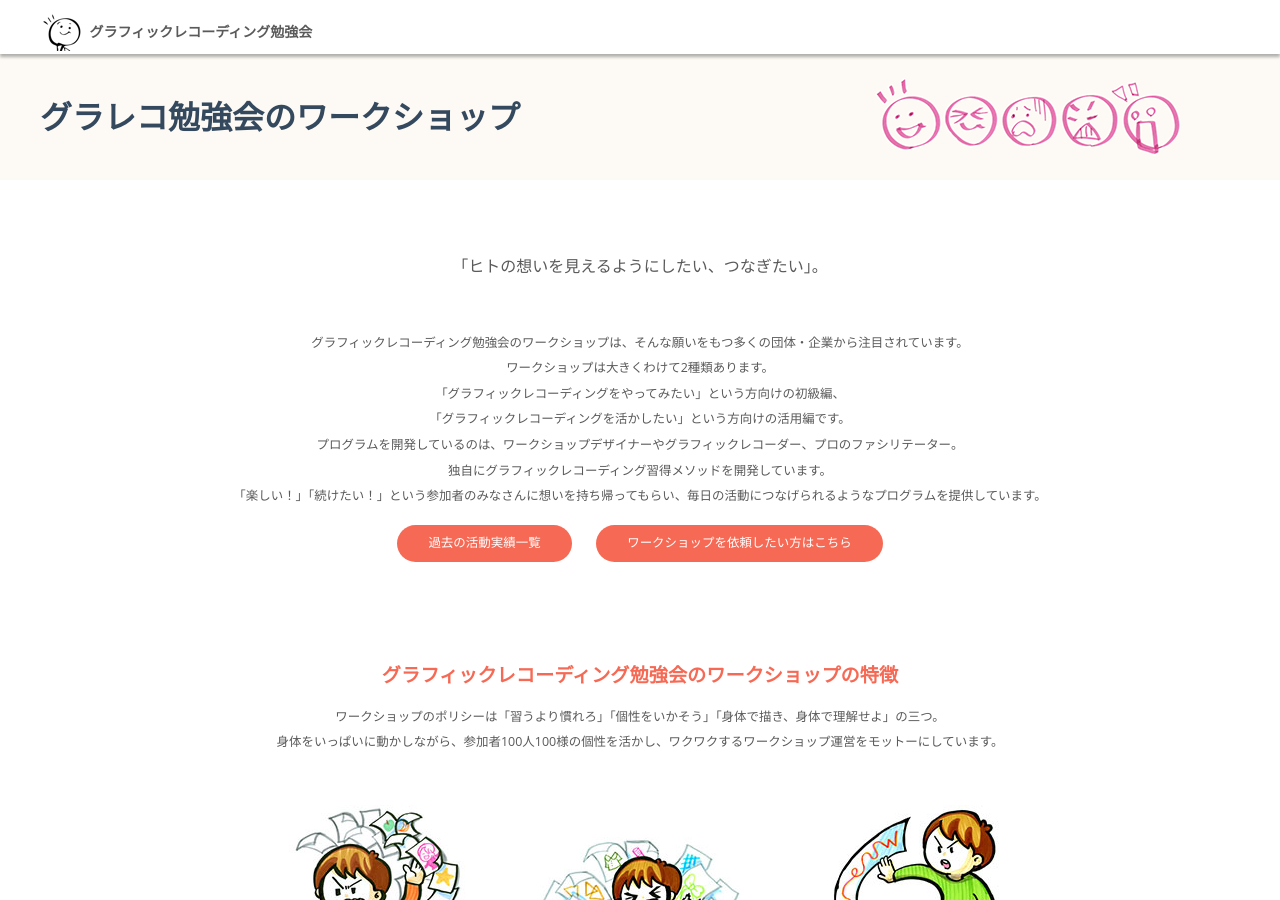
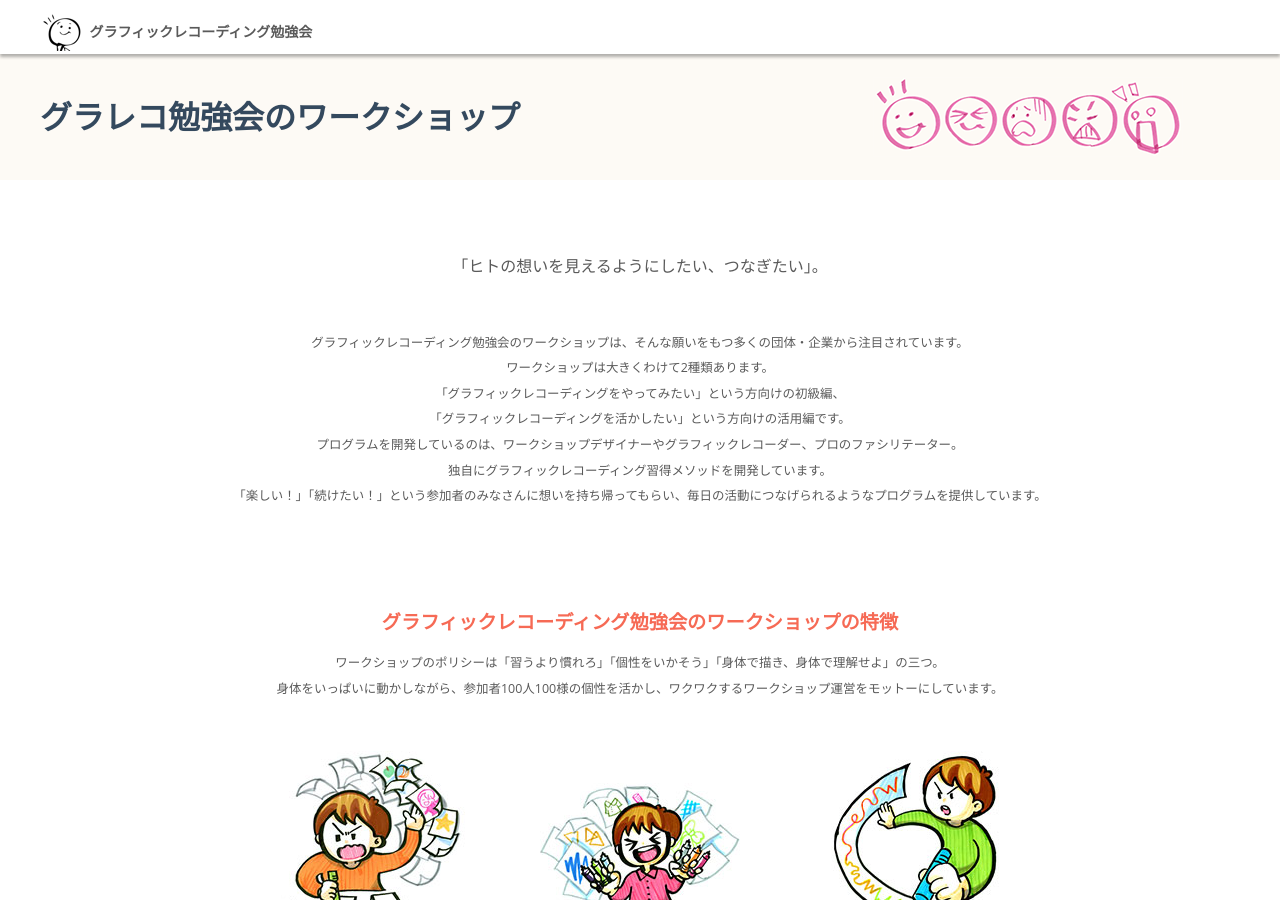
Before and after one commit to beijaflor/graben-site, a Jekyll site: the page built from workshop.html, in a window 1280 px wide and 900 px high. Built offline with Jekyll 4.4.1, drawn with Linux system fonts in a browser that asks for light colours.

Commit message:
remove links from workshop page

```diff
--- a/workshop.html
+++ b/workshop.html
@@ -7,10 +7,6 @@ layout: page
   <p class="lead-paragraph">「ヒトの想いを見えるようにしたい、つなぎたい」。</p>
   <p class="-fs-small">グラフィックレコーディング勉強会のワークショップは、そんな願いをもつ多くの団体・企業から注目されています。<br>
 ワークショップは大きくわけて2種類あります。<br>「グラフィックレコーディングをやってみたい」という方向けの初級編、<br>「グラフィックレコーディングを活かしたい」という方向けの活用編です。<br>プログラムを開発しているのは、ワークショップデザイナーやグラフィックレコーダー、プロのファシリテーター。<br>独自にグラフィックレコーディング習得メソッドを開発しています。<br>「楽しい！」「続けたい！」という参加者のみなさんに想いを持ち帰ってもらい、毎日の活動につなげられるようなプログラムを提供しています。</p>
-  <p>
-    <a href="{{ site.page_url_activities }}" class="pure-button pure-button-primary">過去の活動実績一覧</a>
-    <a href="{{ site.page_offer_url }}" class="pure-button pure-button-primary">ワークショップを依頼したい方はこちら</a>
-  </p>
 </section>
 
 <section class="page-section">
```
